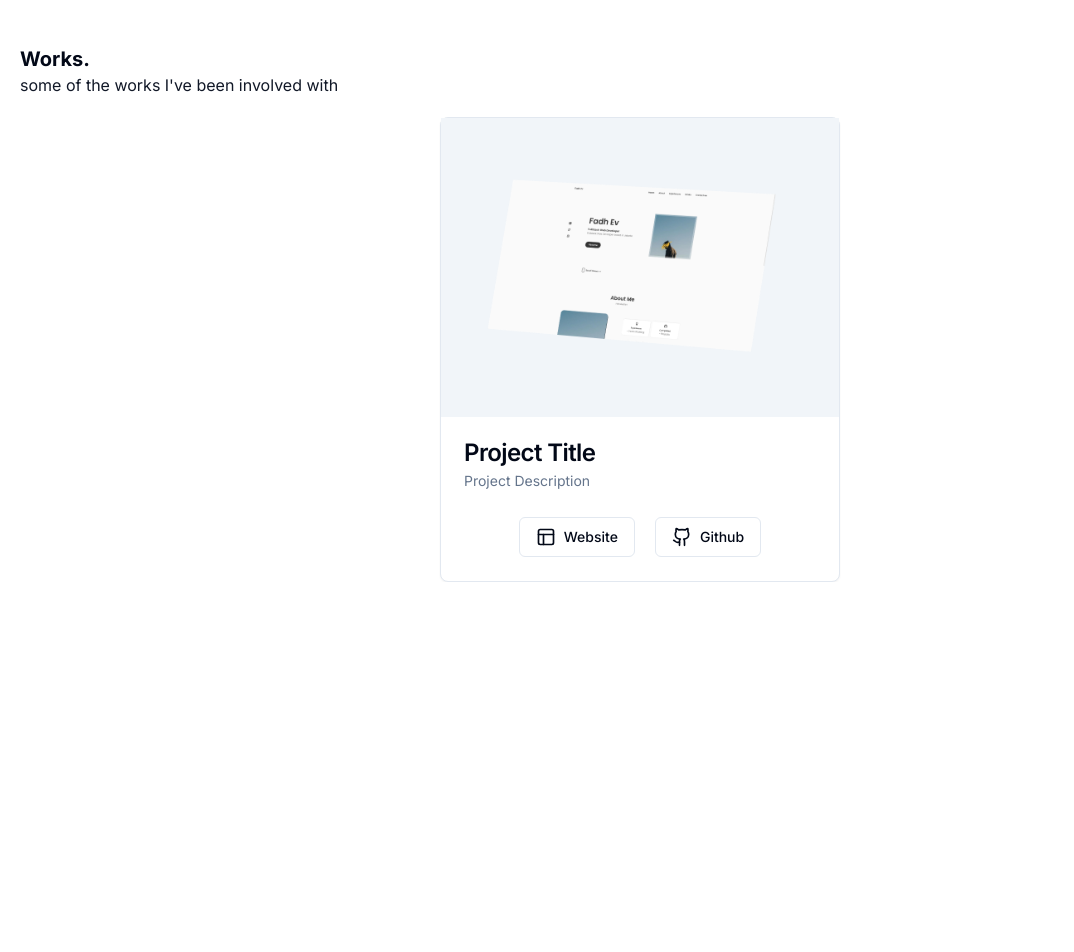
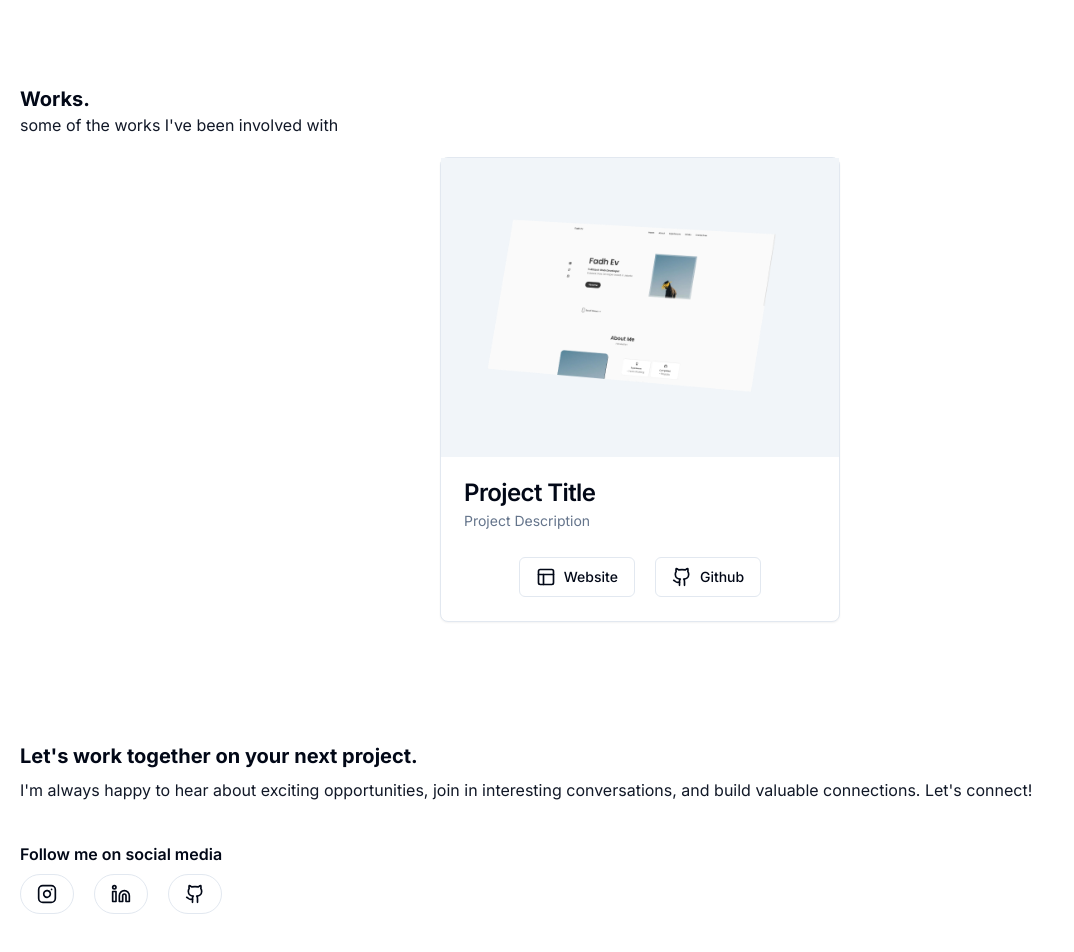
Before and after one commit to Naveosaur/Fadhev, a Next.js app: page / in a window 1280 px wide. Shown: the part 676-1628 px from the top of the page, without its empty margins (0-1074 px from the left). Before the commit the page ends 1258 px from the top, so only its background shows below. Built offline with nearby package versions, Linux system fonts and the light colour scheme.

Commit message:
Added Contact Me

```diff
--- a/src/app/page.tsx
+++ b/src/app/page.tsx
@@ -1,3 +1,4 @@
+import ContactMe from "@/components/ContactMe";
 import Hero from "@/components/Hero";
 import Works from "@/components/Works";
 
@@ -6,6 +7,7 @@ export default function Home() {
     <>
       <Hero />
       <Works />
+      <ContactMe />
     </>
   );
 }
--- /dev/null
+++ b/src/components/ContactMe.tsx
@@ -0,0 +1,41 @@
+import { Instagram, Github, Linkedin } from "lucide-react";
+import { Button } from "./ui/button";
+import Link from "next/link";
+
+const ContactMe = () => {
+  return (
+    <div className="py-10 mt-10" id="contact_me">
+      <div>
+        <div className="flex flex-col mx-5">
+          <h1 className="text-xl font-bold ">Let's work together on your next project.</h1>
+          <p className="text-gray-900 dark:text-gray-400 mt-2">I'm always happy to hear about exciting opportunities, join in interesting conversations, and build valuable connections. Let's connect!</p>
+        </div>
+        {/* <div className="mt-10">
+          <p>Contact me via email</p>
+        </div> */}
+        <div className="mt-10 mx-5">
+          <p className="font-semibold">Follow me on social media</p>
+          <div className="py-2 flex gap-5">
+            <Button variant={"outline"} className="rounded-full" asChild>
+              <Link href="https://www.instagram.com/evfadh/" target="_blank">
+                <Instagram size={20} />
+              </Link>
+            </Button>
+            <Button variant={"outline"} className="rounded-full" asChild>
+              <Link href="https://www.linkedin.com/in/fadhe" target="_blank">
+                <Linkedin size={20} />
+              </Link>
+            </Button>
+            <Button variant={"outline"} className="rounded-full" asChild>
+              <Link href="https://github.com/Naveosaur" target="_blank">
+                <Github size={20} />
+              </Link>
+            </Button>
+          </div>
+        </div>
+      </div>
+    </div>
+  );
+};
+
+export default ContactMe;
--- a/src/components/Experiences.tsx
+++ b/src/components/Experiences.tsx
@@ -1,3 +1,5 @@
+// Will develop later
+
 import React from "react";
 
 const Experiences = () => {
--- a/src/components/Header.tsx
+++ b/src/components/Header.tsx
@@ -12,12 +12,12 @@ const routes = [
     label: "Home.",
   },
   {
-    href: "/",
-    label: "Skills.",
+    href: "#works",
+    label: "Works.",
   },
   {
-    href: "/",
-    label: "Works.",
+    href: "#contact_me",
+    label: "Contact Me.",
   },
 ];
 
--- a/src/components/Hero.tsx
+++ b/src/components/Hero.tsx
@@ -1,6 +1,7 @@
 import { Button } from "./ui/button";
 import { MoveRight, Download } from "lucide-react";
 import Image from "next/image";
+import Link from "next/link";
 
 const Hero = () => {
   return (
@@ -15,8 +16,10 @@ const Hero = () => {
           Full-Stack Web Developer with three years of experience in web development, UI design, and product management specializing in building exceptional digital experiences for your business needs.{" "}
         </p>
         <div className="mt-10 flex gap-5">
-          <Button className="rounded-full text-lg font-bold ">
-            Works <MoveRight className="ml-2" size={20} />
+          <Button className="rounded-full">
+            <Link href="#works" className=" text-lg font-bold flex items-center">
+              Works <MoveRight className="ml-2" size={20} />
+            </Link>
           </Button>
           <Button variant="outline" className="rounded-full text-lg font-bold ">
             Resume <Download className="ml-2" size={20} />
--- a/src/components/Skills.tsx
+++ b/src/components/Skills.tsx
@@ -1,3 +1,5 @@
+// Optional will develop later
+
 import React from "react";
 
 const Skills = () => {
--- a/src/components/Works.tsx
+++ b/src/components/Works.tsx
@@ -6,8 +6,8 @@ import { PanelsTopLeft, Github } from "lucide-react";
 
 const Works = () => {
   return (
-    <div className="  w-screen mt-10 ">
-      <h2 className="text-xl font-bold mx-5">Works.</h2>
+    <div className=" py-10 w-screen mt-10" id="works">
+      <h1 className="text-xl font-bold mx-5">Works.</h1>
       <p className="text-gray-900 dark:text-gray-400 mx-5">some of the works I've been involved with</p>
 
       <div className="mt-5 flex justify-center">
```
